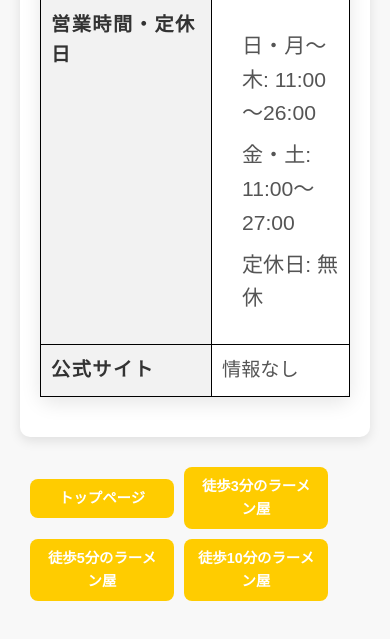
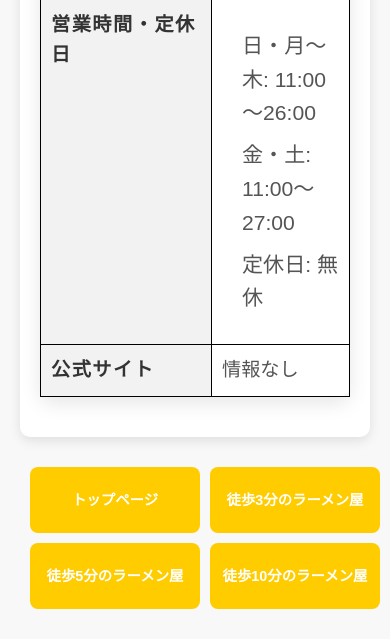
Before and after one commit to yabukilab/matsuda-a, a PHP site: page /hashi.html in a window 390 px wide. Shown: the part 2890-3529 px from the top of the page. Before the commit the page ends 3491 px from the top, so only its background shows below. Run offline with PHP 8.4, Linux system fonts and the light colour scheme.

Commit message:
2024 12/9

```diff
--- a/htdocs/styles.css
+++ b/htdocs/styles.css
@@ -156,20 +156,19 @@ li {
 @media (max-width: 768px) {
     /* リンクコンテナ */
     .link-container1 {
-        justify-content: flex-start; /* スマホではリンクを左寄せ */
+        justify-content: center; /* スマホでも中央揃え */
         flex-wrap: wrap; /* リンクが折り返すように */
         gap: 10px; /* リンク間の隙間を少し小さく */
     }
 
     /* 各リンクのスタイル */
     .link-container1 a {
-        height: auto; /* スマホでは高さを自動調整 */
-        min-width: 100px; /* 最小幅を設定 */
-        max-width: 120px; /* 最大幅を設定 */
-        padding: 8px 12px; /* 内側の余白を少し小さく */
+        height: 50px; /* 高さを固定 */
+        min-width: 150px; /* 最小幅を150pxに設定 */
+        max-width: 150px; /* 最大幅を150pxに設定 */
+        padding: 8px 10px; /* 内側の余白を少し小さく */
         font-size: 0.9em; /* フォントサイズを少し小さく */
-        white-space: normal; /* 文字を折り返し可能にする */
+        white-space: nowrap; /* 文字が折り返されないように */
         word-wrap: break-word; /* 長い単語が折り返されるように */
-        word-break: break-word; /* 単語内での折り返しを強制 */
     }
 }
```
